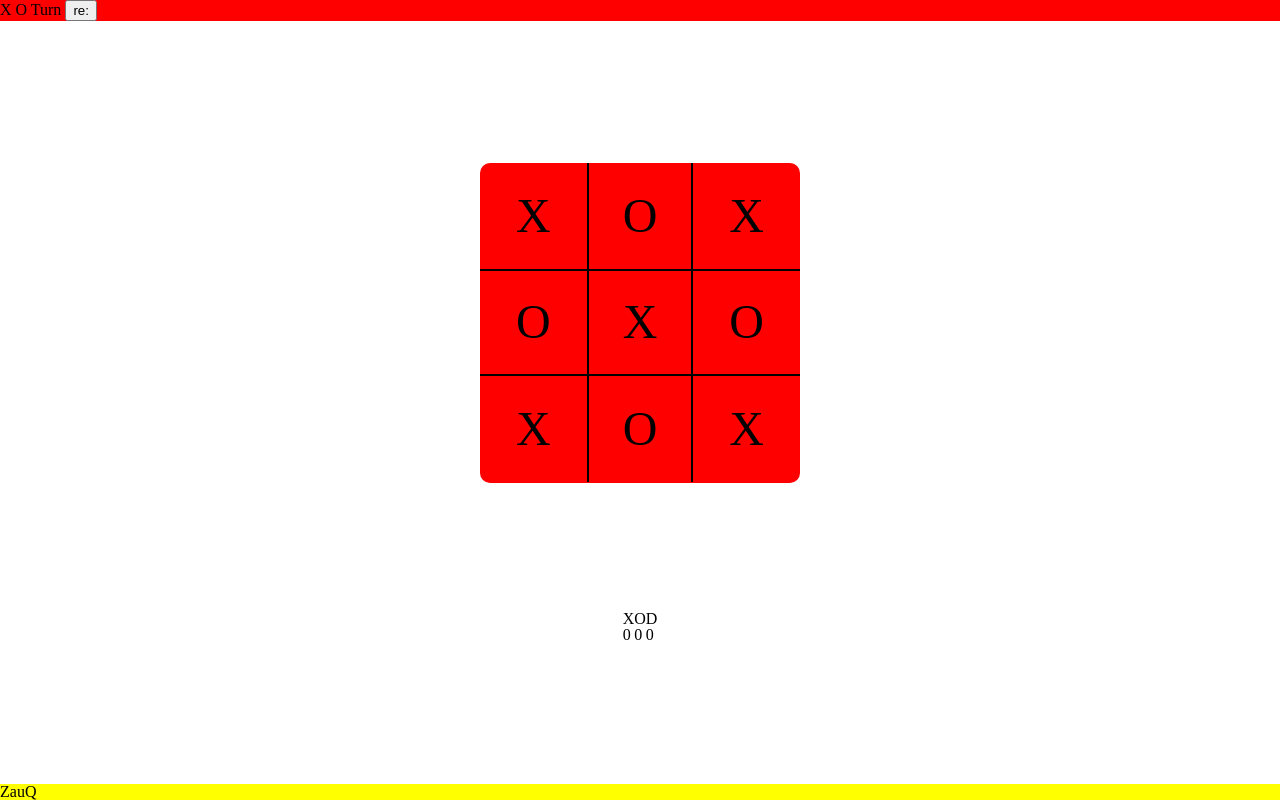
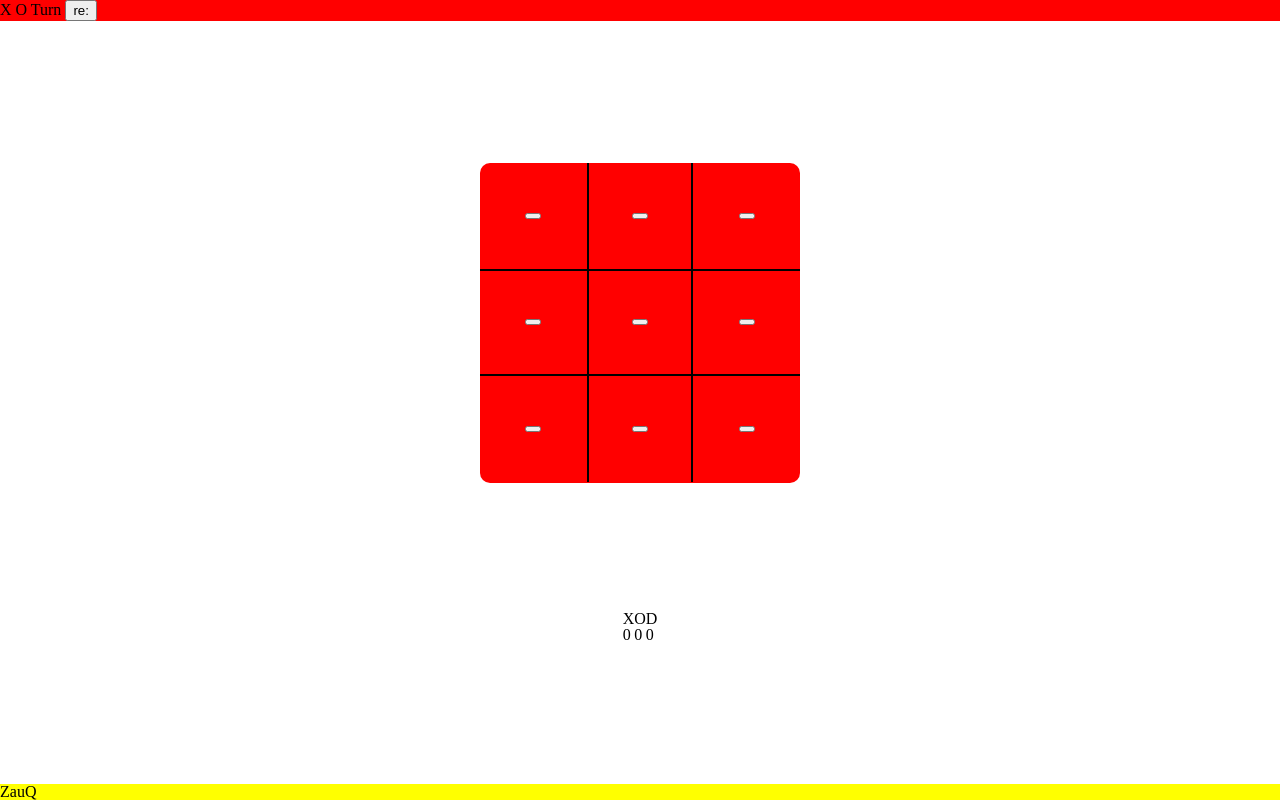
Before and after one commit to HasanZerak/Tic_Tac_Toe, a plain HTML site: page index.html in a window 1280 px wide. Drawn offline with Linux system fonts and the light colour scheme.

Commit message:
Allow players to place mark on the board

```diff
--- a/index.html
+++ b/index.html
@@ -27,15 +27,33 @@
             <div class="game_and_score">
 
                 <div class="game_board">
-                    <div class="box"></div>
-                    <div class="box"></div>
-                    <div class="box"></div>
-                    <div class="box"></div>
-                    <div class="box"></div>
-                    <div class="box"></div>
-                    <div class="box"></div>
-                    <div class="box"></div>
-                    <div class="box"></div>
+                    <div class="box">
+                        <button type="submit" class="box_button"></button>
+                    </div>
+                    <div class="box">
+                        <button type="submit" class="box_button"></button>
+                    </div>
+                    <div class="box">
+                        <button type="submit" class="box_button"></button>
+                    </div>
+                    <div class="box">
+                        <button type="submit" class="box_button"></button>
+                    </div>
+                    <div class="box">
+                        <button type="submit" class="box_button"></button>
+                    </div>
+                    <div class="box">
+                        <button type="submit" class="box_button"></button>
+                    </div>
+                    <div class="box">
+                        <button type="submit" class="box_button"></button>
+                    </div>
+                    <div class="box">
+                        <button type="submit" class="box_button"></button>
+                    </div>
+                    <div class="box">
+                        <button type="submit" class="box_button"></button>
+                    </div>
                 </div>
                 <table class="score">
                     <tr>
--- a/script.js
+++ b/script.js
@@ -3,37 +3,79 @@ const player = (playerName, sign) => {
   const getPlayerName = () => playerName;
   const getPlayerSign = () => sign;
 
-  return {getPlayerName, getPlayerSign};
+  return { getPlayerName, getPlayerSign };
 };
 
 const gameBoard = (() => {
   //module for the game board
-  let board = ["X","O","X","O","X","O","X","O","X"];     //gameBoard array to store player moves.
+  let board = []; //gameBoard array to store player moves.
 
-  return { board };
+  let globalFlag = 0; //variable to decide the whose turn it is.
+  let player1 = player("player1", "X");
+  let player2 = player("player2", "O");
+
+  const switchTurn = (sign, flag, index) => {
+    //function to switch turns.
+    globalFlag = flag; //swaps the current player.
+    board.push(sign); //push the sign to the end of array
+    displayController.displayMark(index); //display the new array, func resides in the displayController module.
+  };
+
+  const makeMove = (index) => {
+    //fucntion to execute switch and check turn conditions. Called in the displayController Module.
+    if (globalFlag == 0) {
+      switchTurn("X", "1", index);
+      // console.log("does this even work??");
+    } else {
+      switchTurn("O", "0", index);
+      // console.log("what about this");
+    }
+  };
+
+  return { board, makeMove };
 })();
 
 const displayController = (() => {
   //module for the display on screen
   //cacheDOM
-  let popup = document.querySelectorAll(".popup");
-  let decision_card_container = document.querySelector(
-    ".decision_card_container"
-  );
-  let decision_card = document.querySelector(".decision_card");
-  let game_board = document.querySelector(".game_board");
+  // let popup = document.querySelectorAll(".popup");
+  // let decision_card_container = document.querySelector(
+  //   ".decision_card_container"
+  // );
+  // let decision_card = document.querySelector(".decision_card");
+  // let game_board = document.querySelector(".game_board");
   let box = document.querySelectorAll(".box");
+  let box_button = document.querySelectorAll(".box_button");
 
-  popup.forEach((btn) => {      //popup function to take sign input from the user
-    btn.addEventListener("click", function () {
-      decision_card_container.removeChild(decision_card);
-      game_board.classList.add("open_game_board");
-      // console.log(btn.textContent);
-    });
-  });
+  // popup.forEach((btn) => {
+  //   //popup function to take sign input from the user
+  //   btn.addEventListener("click", function () {
+  //     decision_card_container.removeChild(decision_card);
+  //     game_board.classList.add("open_game_board");
+  //     // console.log(btn.textContent);
+  //   });
+  // });
 
-  for(let i = 0; i<gameBoard.board.length; i++){
-    box[i].textContent = gameBoard.board[i];
+  //function to display the sign.
+  const displayMark = (index) => {
+    box[index].textContent = gameBoard.board[gameBoard.board.length - 1]; //push the last entry in the gameBoard array onto the board.
+  };
+
+  for (let i = 0; i < box_button.length; i++) {
+    //loop over each button.
+    box_button[i].addEventListener("click", mark); //find the target button.
+
+    function mark() {
+      //function to respond when the target button is pressed & to display the sign on the board.
+
+      for (let j = 0; j < box.length; j++) {
+        //loop over each button, cross matching the target button and board.
+        if (i == j) {
+          gameBoard.makeMove(j); //exedutes makeMove() residing in the gameBoard Module, to decide the sign and player.
+        }
+      }
+    }
   }
 
+  return { displayMark };
 })();
```
Also changed, not shown: README.md.
